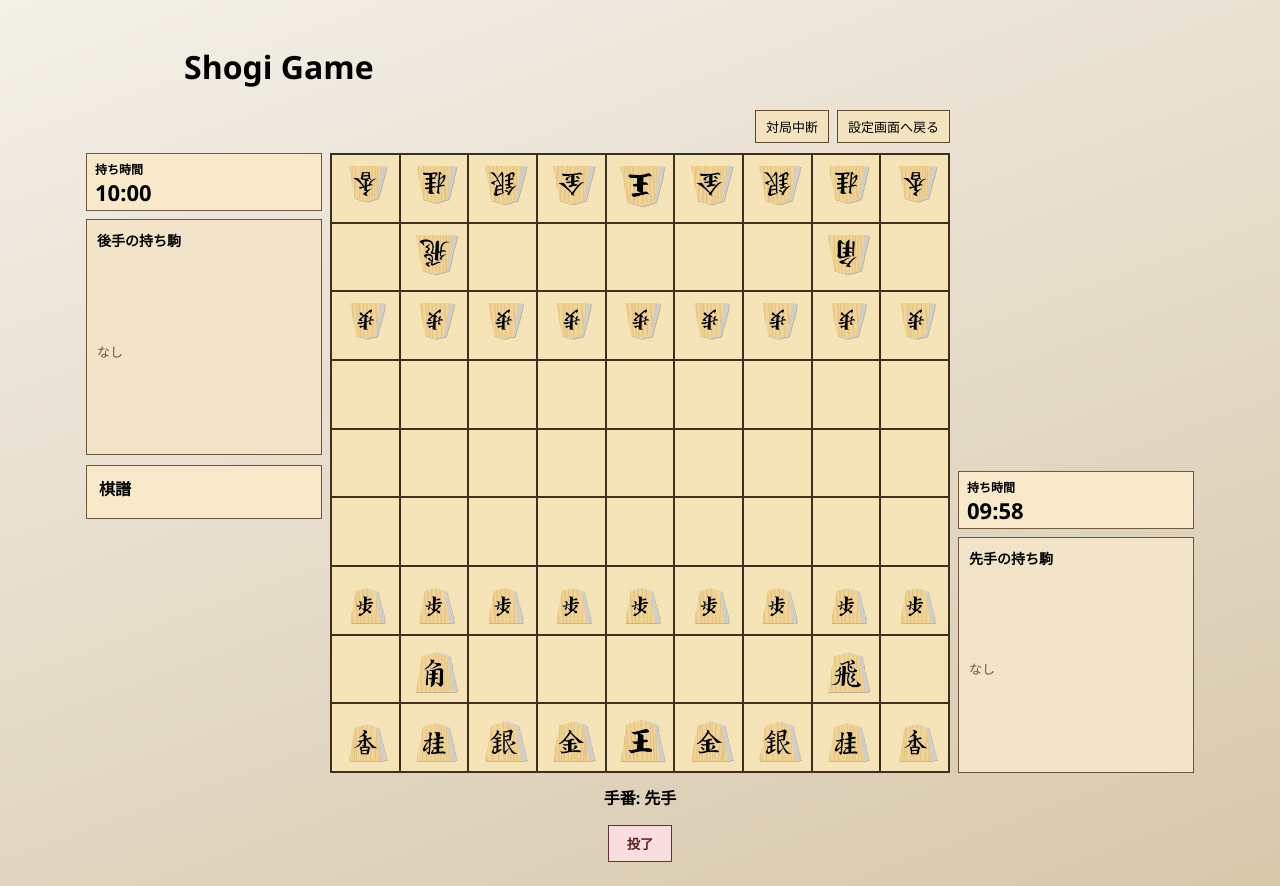
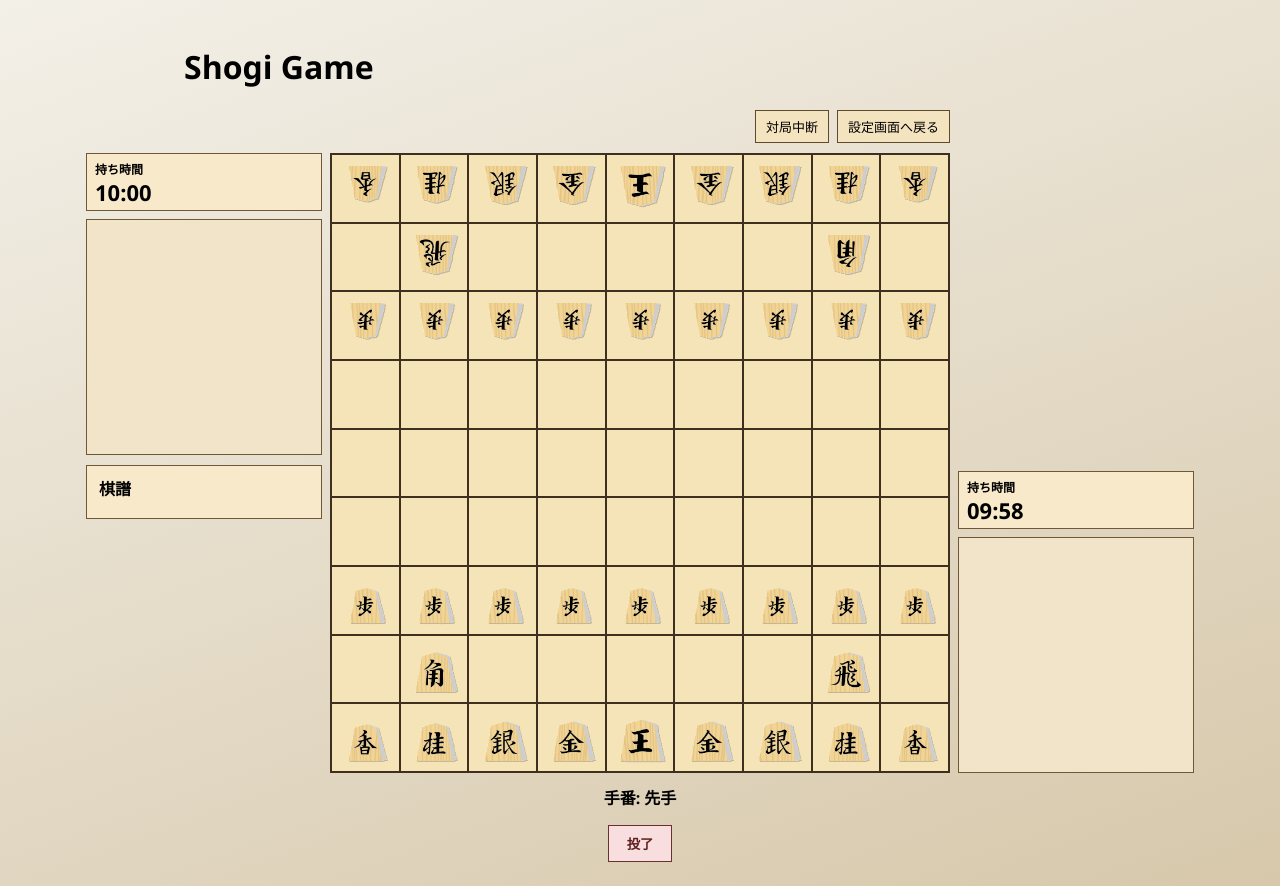
Before and after one commit to drumsuko1113/codex_test_creategame, a React (Vite) app in the folder app/: page / in a window 1280 px wide. Both pictures are taken after a click on the button "対局開始". Built offline with nearby package versions, Linux system fonts and the light colour scheme.

Commit message:
持ち駒パネルの先手後手タイトルと空表示文言を削除

```diff
--- a/app/src/ui/Hand.tsx
+++ b/app/src/ui/Hand.tsx
@@ -10,11 +10,6 @@ type HandProps = {
 };
 
 const HAND_ORDER: PieceKind[] = ["rook", "bishop", "gold", "silver", "knight", "lance", "pawn"];
-
-const PLAYER_LABEL: Record<Color, string> = {
-  black: "先手",
-  white: "後手",
-};
 
 export function Hand({ hands, color, active, selectedDrop, onSelectDrop }: HandProps) {
   const slots: Array<{ id: string; kind: PieceKind; stackCount: number | null }> = [];
@@ -31,10 +26,8 @@ export function Hand({ hands, color, active, selectedDrop, onSelectDrop }: HandP
   });
 
   return (
-    <aside className="hand-panel" aria-label={`${PLAYER_LABEL[color]}の持ち駒`}>
-      <span className="hand-title">{PLAYER_LABEL[color]}の持ち駒</span>
+    <aside className="hand-panel" aria-label="持ち駒">
       <div className="hand-pieces">
-        {slots.length === 0 ? <span className="hand-empty">なし</span> : null}
         {slots.map((slot) => {
           const selected = active && selectedDrop === slot.kind;
           return (
```
